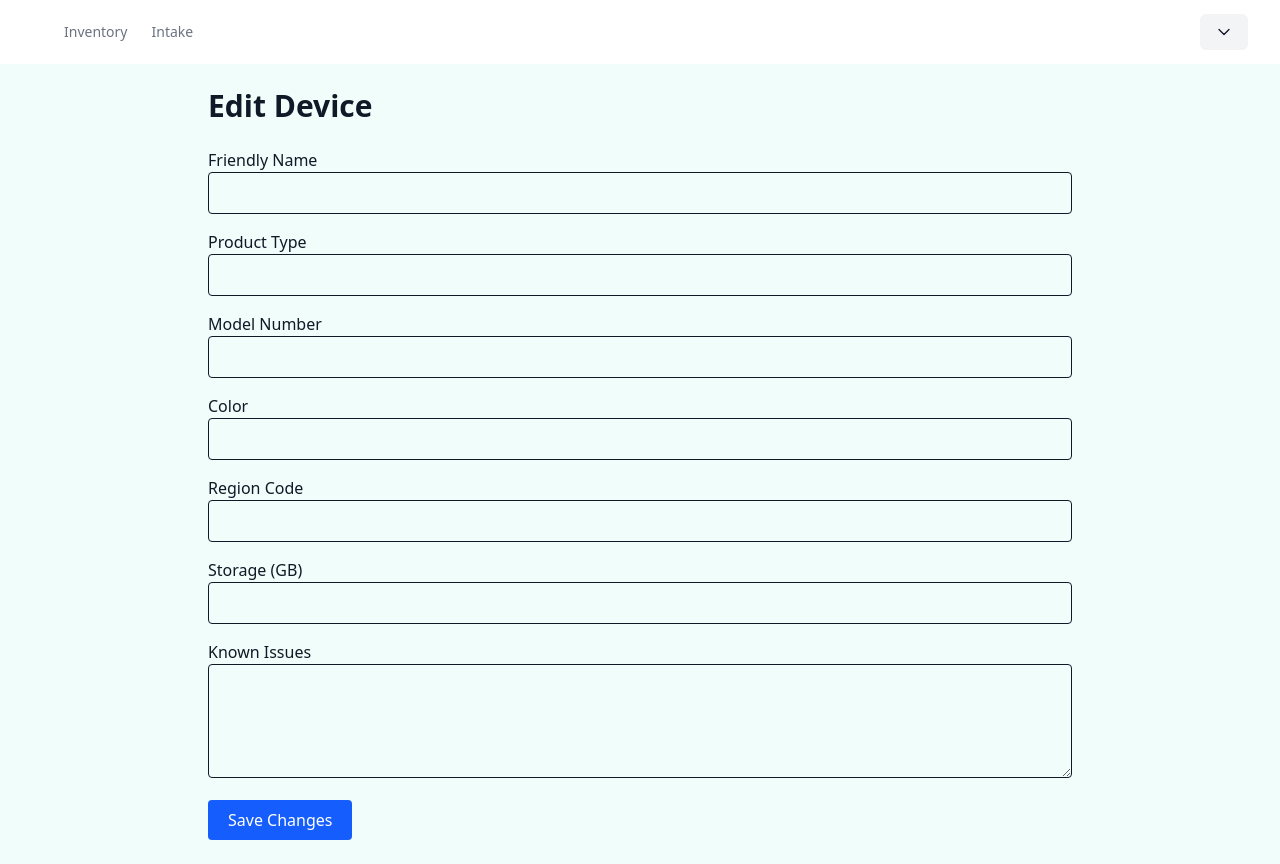
After one commit to treybertram06/InventoryManagementFrontend, a PHP site: template views/deviceEdit.view.php in a window 1280 px wide. The commit adds this page. Run offline with PHP 8.4, Linux system fonts and the light colour scheme; the template is opened without the code that fills it, so the values that code supplies are empty; some libraries are stand-ins or nearby versions.

Commit message:
Add Edit Device functionality

```diff
--- a/routes.php
+++ b/routes.php
@@ -13,6 +13,8 @@ $router->get('/device-test', 'controllers/deviceTest.php');
 $router->post('/device-test', 'controllers/deviceTest.php');
 
 $router->get('/device', 'controllers/deviceView.php');
+$router->get('/device-edit', 'controllers/deviceEdit.php');
+$router->post('/device-edit', 'controllers/deviceEdit.php');
 
 $router->get('/login', 'controllers/login.php');
 $router->post('/login', 'controllers/login.php');
--- /dev/null
+++ b/views/deviceEdit.view.php
@@ -0,0 +1,102 @@
+<!doctype html>
+<html>
+<?php require "partials/head.view.php"; ?>
+
+<body class="min-h-screen bg-background text-text dark:bg-background-dark dark:text-white">
+
+<?php require "partials/navbar.view.php"; ?>
+
+<div class="mx-auto max-w-4xl px-4 py-6">
+
+    <h1 class="text-3xl font-bold mb-6">
+        Edit Device
+    </h1>
+
+    <form method="POST" action="/device-edit">
+
+        <input
+            type="hidden"
+            name="serial_number"
+            value="<?= htmlspecialchars($device->serialNumber) ?>">
+
+        <div class="mb-4">
+            <label>Friendly Name</label>
+
+            <input
+                type="text"
+                name="friendly_name"
+                value="<?= htmlspecialchars($device->friendlyName) ?>"
+                class="w-full border rounded p-2">
+        </div>
+
+        <div class="mb-4">
+            <label>Product Type</label>
+
+            <input
+                type="text"
+                name="product_type"
+                value="<?= htmlspecialchars($device->productType) ?>"
+                class="w-full border rounded p-2">
+        </div>
+
+        <div class="mb-4">
+            <label>Model Number</label>
+
+            <input
+                type="text"
+                name="model_number"
+                value="<?= htmlspecialchars($device->modelNumber ?? '') ?>"
+                class="w-full border rounded p-2">
+        </div>
+
+        <div class="mb-4">
+            <label>Color</label>
+
+            <input
+                type="text"
+                name="color"
+                value="<?= htmlspecialchars($device->color ?? '') ?>"
+                class="w-full border rounded p-2">
+        </div>
+
+        <div class="mb-4">
+            <label>Region Code</label>
+
+            <input
+                type="text"
+                name="region_code"
+                value="<?= htmlspecialchars($device->regionCode ?? '') ?>"
+                class="w-full border rounded p-2">
+        </div>
+
+        <div class="mb-4">
+            <label>Storage (GB)</label>
+
+            <input
+                type="number"
+                step="0.01"
+                name="storage_gb"
+                value="<?= htmlspecialchars($device->storageGb ?? '') ?>"
+                class="w-full border rounded p-2">
+        </div>
+
+        <div class="mb-4">
+            <label>Known Issues</label>
+
+            <textarea
+                name="known_issues"
+                class="w-full border rounded p-2"
+                rows="4"><?= htmlspecialchars($device->knownIssues ?? '') ?></textarea>
+        </div>
+
+        <button
+            class="rounded bg-blue-600 px-5 py-2 text-white">
+            Save Changes
+        </button>
+
+    </form>
+
+</div>
+
+</body>
+</html>
```
Also changed, not shown: controllers/deviceEdit.php (added, +52 -0 lines), core/db.php (+28 -2 lines), views/partials/itemTable.view.php (+14 -2 lines).
